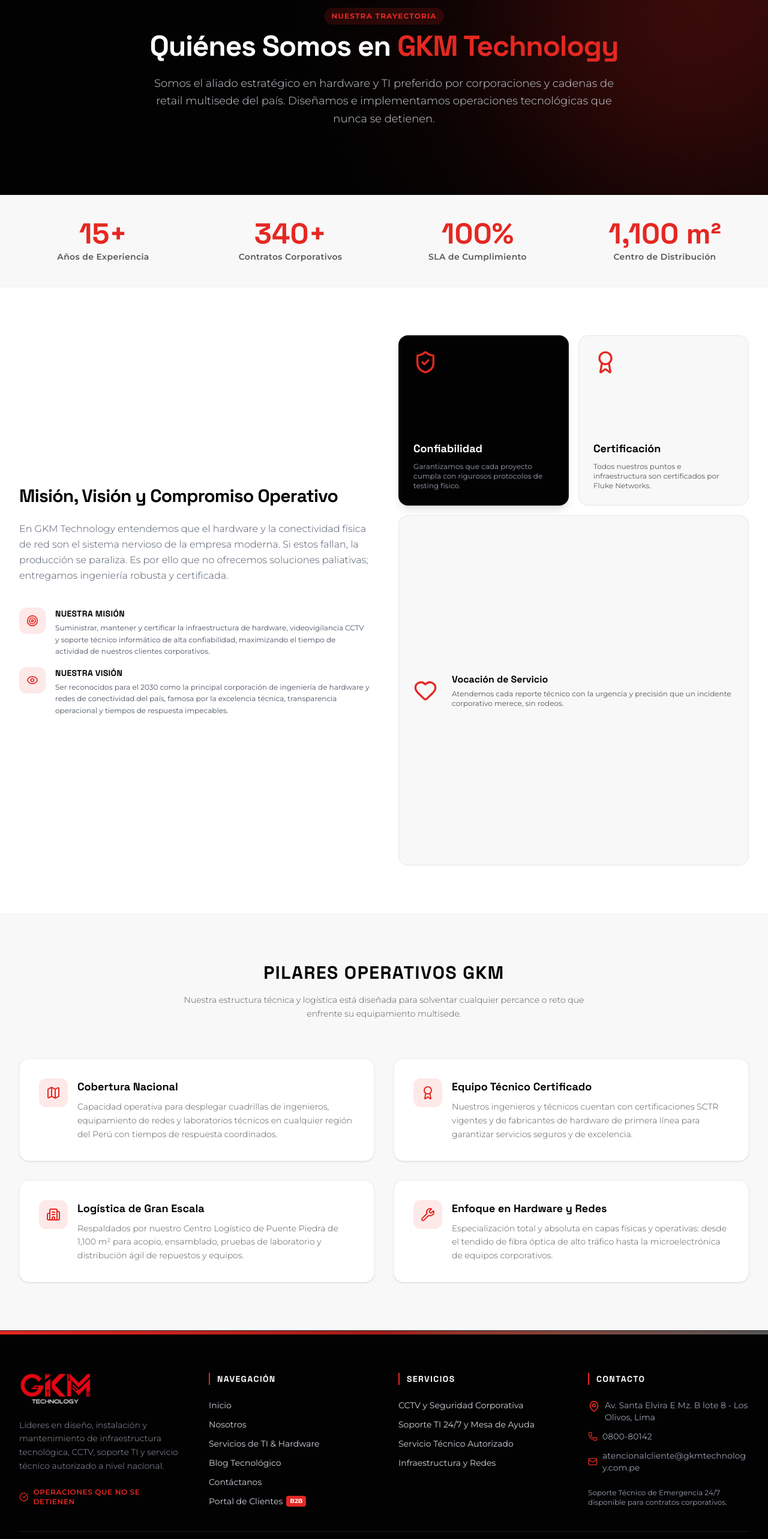
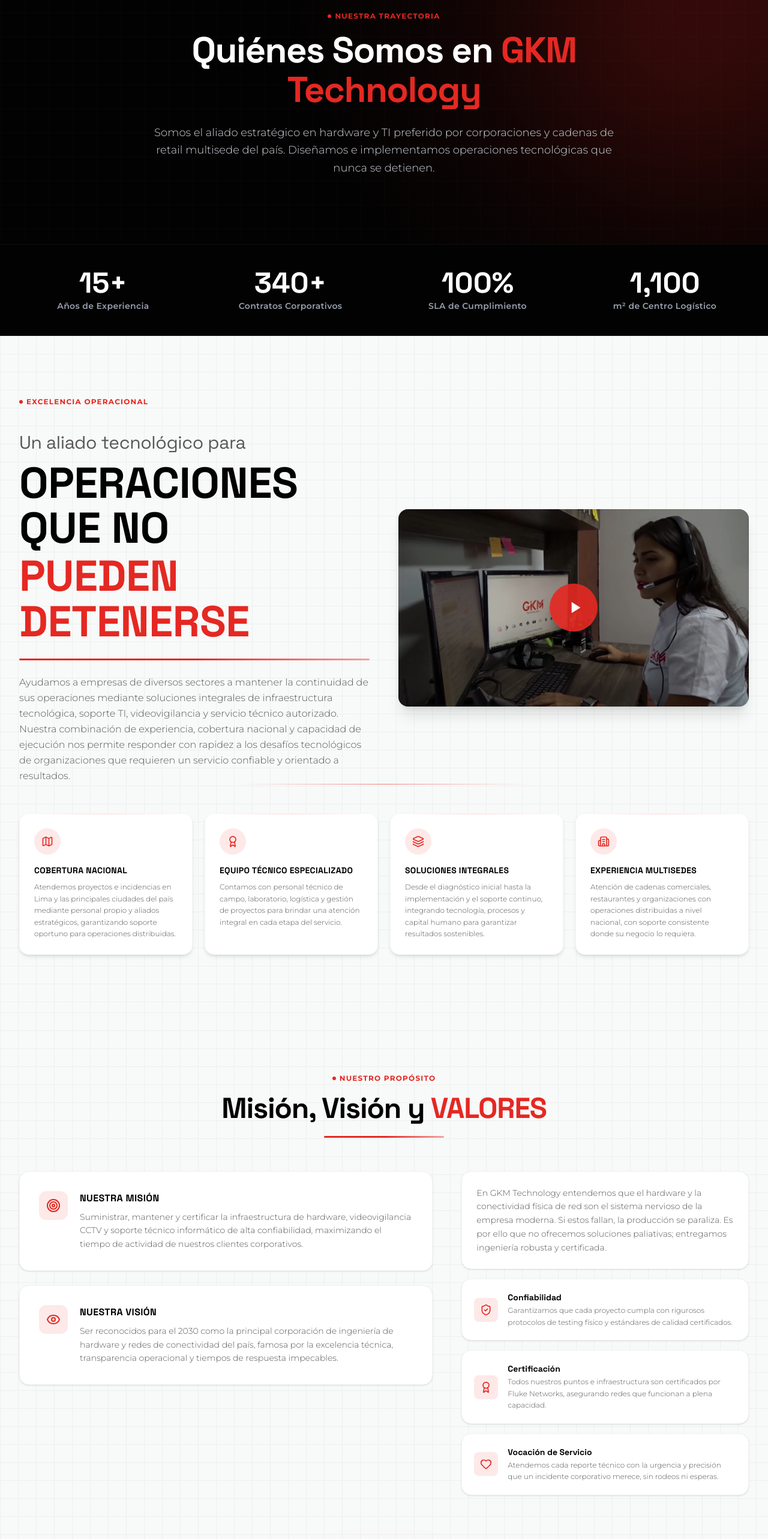
Before and after one commit to Rafael-PG/gkm-landingpage, a Next.js app: page /nosotros in a window 1280 px wide. Shown: the part 180-2746 px from the top of the page at 60% size. Built offline with nearby package versions, Linux system fonts and the light colour scheme.

Commit message:
add
empezando el "nosotros"

```diff
--- a/src/app/nosotros/page.tsx
+++ b/src/app/nosotros/page.tsx
@@ -1,25 +1,83 @@
 "use client";
 
+import { useEffect, useRef, useState } from 'react';
 import { motion } from 'motion/react';
-import { Target, Eye, ShieldCheck, Award, Heart, Map, Building2, Wrench } from 'lucide-react';
+import { Target, Eye, ShieldCheck, Award, Heart } from 'lucide-react';
+import ExcelenciaSection from '@/components/home/ExcelenciaSection';
+import SucursalesSection from '@/components/home/SucursalesSection';
+import TestimonialsSection from '@/components/home/TestimonialsSection';
+import ContactSection from '@/components/home/ContactSection';
+
+const stats = [
+  { value: 15, suffix: '+', label: 'Años de Experiencia' },
+  { value: 340, suffix: '+', label: 'Contratos Corporativos' },
+  { value: 100, suffix: '%', label: 'SLA de Cumplimiento' },
+  { label: '1,100 m² de Centro Logístico', value: null as number | null, suffix: '' },
+];
+
+function AnimatedStat({ stat, visible }: { stat: typeof stats[0]; visible: boolean }) {
+  const [count, setCount] = useState(0);
+  const hasAnimated = useRef(false);
+
+  useEffect(() => {
+    if (!visible || hasAnimated.current || stat.value === null) return;
+    hasAnimated.current = true;
+    const target = stat.value;
+    const duration = 1500;
+    const start = performance.now();
+    const raf = () => {
+      const elapsed = performance.now() - start;
+      const progress = Math.min(elapsed / duration, 1);
+      const eased = 1 - Math.pow(1 - progress, 3);
+      setCount(Math.round(eased * target));
+      if (progress < 1) requestAnimationFrame(raf);
+    };
+    requestAnimationFrame(raf);
+  }, [visible, stat.value]);
+
+  return (
+    <motion.div
+      initial={{ opacity: 0, y: 20 }}
+      animate={visible ? { opacity: 1, y: 0 } : {}}
+      transition={{ duration: 0.5 }}
+      className="text-center space-y-1"
+    >
+      <p className="font-display font-extrabold text-3xl md:text-5xl text-white">
+        {stat.value !== null ? count : stat.label.split(' ')[0]}{stat.suffix}
+      </p>
+      <p className="text-xs md:text-sm font-semibold text-gray-400 tracking-wide">
+        {stat.value !== null ? stat.label : stat.label.split(' ').slice(1).join(' ')}
+      </p>
+    </motion.div>
+  );
+}
 
 export default function Nosotros() {
-  const stats = [
-    { value: '15+', label: 'Años de Experiencia' },
-    { value: '340+', label: 'Contratos Corporativos' },
-    { value: '100%', label: 'SLA de Cumplimiento' },
-    { value: '1,100 m²', label: 'Centro de Distribución' }
+  const [statsVisible, setStatsVisible] = useState(false);
+  const statsRef = useRef<HTMLDivElement>(null);
+
+  const misVis = [
+    {
+      icon: Target,
+      title: 'Nuestra Misión',
+      desc: 'Suministrar, mantener y certificar la infraestructura de hardware, videovigilancia CCTV y soporte técnico informático de alta confiabilidad, maximizando el tiempo de actividad de nuestros clientes corporativos.',
+    },
+    {
+      icon: Eye,
+      title: 'Nuestra Visión',
+      desc: 'Ser reconocidos para el 2030 como la principal corporación de ingeniería de hardware y redes de conectividad del país, famosa por la excelencia técnica, transparencia operacional y tiempos de respuesta impecables.',
+    },
   ];
 
-  const corePillars = [
-    { title: 'Cobertura Nacional', desc: 'Capacidad operativa para desplegar cuadrillas de ingenieros, equipamiento de redes y laboratorios técnicos en cualquier región del Perú con tiempos de respuesta coordinados.', icon: Map },
-    { title: 'Equipo Técnico Certificado', desc: 'Nuestros ingenieros y técnicos cuentan con certificaciones SCTR vigentes y de fabricantes de hardware de primera línea para garantizar servicios seguros y de excelencia.', icon: Award },
-    { title: 'Logística de Gran Escala', desc: 'Respaldados por nuestro Centro Logístico de Puente Piedra de 1,100 m² para acopio, ensamblado, pruebas de laboratorio y distribución ágil de repuestos y equipos.', icon: Building2 },
-    { title: 'Enfoque en Hardware y Redes', desc: 'Especialización total y absoluta en capas físicas y operativas: desde el tendido de fibra óptica de alto tráfico hasta la microelectrónica de equipos corporativos.', icon: Wrench }
+  const valores = [
+    { icon: ShieldCheck, title: 'Confiabilidad', desc: 'Garantizamos que cada proyecto cumpla con rigurosos protocolos de testing físico y estándares de calidad certificados.' },
+    { icon: Award, title: 'Certificación', desc: 'Todos nuestros puntos e infraestructura son certificados por Fluke Networks, asegurando redes que funcionan a plena capacidad.' },
+    { icon: Heart, title: 'Vocación de Servicio', desc: 'Atendemos cada reporte técnico con la urgencia y precisión que un incidente corporativo merece, sin rodeos ni esperas.' },
   ];
 
   return (
-    <div className="bg-white font-sans text-gray-700">
+    <div>
+      {/* HERO */}
       <section className="relative py-20 md:py-28 bg-brand-dark text-white overflow-hidden">
         <motion.div
           animate={{ scale: [1, 1.2, 1], opacity: [0.12, 0.2, 0.12] }}
@@ -27,129 +85,146 @@
           className="absolute -top-20 -right-20 w-[450px] h-[450px] bg-brand-red rounded-full blur-[120px] pointer-events-none"
         />
         <div className="absolute inset-0 bg-[radial-gradient(circle_at_top_right,rgba(229,40,34,0.15),transparent_60%)]" />
+        <div className="absolute inset-0 opacity-[0.03] bg-[linear-gradient(to_right,#808080_1px,transparent_1px),linear-gradient(to_bottom,#808080_1px,transparent_1px)] bg-[size:40px_40px] pointer-events-none" />
 
+        <div className="relative z-10 max-w-7xl mx-auto px-4 sm:px-6 lg:px-8">
           <motion.div
             variants={{ hidden: { opacity: 0 }, visible: { opacity: 1, transition: { staggerChildren: 0.15 } } }}
             initial="hidden"
             animate="visible"
-          className="max-w-7xl mx-auto px-4 sm:px-6 lg:px-8 relative z-10 text-center"
+            className="text-center max-w-4xl mx-auto"
           >
-          <motion.span variants={{ hidden: { opacity: 0, scale: 0.9 }, visible: { opacity: 1, scale: 1, transition: { type: "spring", stiffness: 100 } } }} className="text-brand-red font-bold text-xs tracking-widest uppercase bg-brand-red/15 px-3 py-1.5 rounded-full inline-block mb-3">Nuestra Trayectoria</motion.span>
-          <motion.h1 variants={{ hidden: { opacity: 0, y: 25 }, visible: { opacity: 1, y: 0, transition: { duration: 0.7, ease: "easeOut" } } }} className="font-display font-extrabold text-3xl md:text-5xl tracking-tight mb-6">Quiénes Somos en <span className="text-brand-red">GKM Technology</span></motion.h1>
-          <motion.p variants={{ hidden: { opacity: 0, y: 15 }, visible: { opacity: 1, y: 0, transition: { duration: 0.7, ease: "easeOut" } } }} className="max-w-3xl mx-auto text-gray-300 text-base md:text-lg leading-relaxed font-light">
+            <motion.span
+              variants={{ hidden: { opacity: 0, scale: 0.9 }, visible: { opacity: 1, scale: 1, transition: { type: "spring", stiffness: 100 } } }}
+              className="inline-flex items-center gap-1.5 text-brand-red font-bold text-xs tracking-widest uppercase mb-4"
+            >
+              <span className="w-1.5 h-1.5 rounded-full bg-brand-red" />Nuestra Trayectoria
+            </motion.span>
+            <motion.h1
+              variants={{ hidden: { opacity: 0, y: 25 }, visible: { opacity: 1, y: 0, transition: { duration: 0.7, ease: "easeOut" } } }}
+              className="font-display font-extrabold text-3xl md:text-6xl tracking-tight leading-[1.1] mb-6"
+            >
+              Quiénes Somos en{' '}
+              <span className="text-brand-red">GKM Technology</span>
+            </motion.h1>
+            <motion.p
+              variants={{ hidden: { opacity: 0, y: 15 }, visible: { opacity: 1, y: 0, transition: { duration: 0.7, ease: "easeOut" } } }}
+              className="text-gray-300 text-base md:text-lg leading-relaxed font-light max-w-3xl mx-auto"
+            >
               Somos el aliado estratégico en hardware y TI preferido por corporaciones y cadenas de retail multisede del país. Diseñamos e implementamos operaciones tecnológicas que nunca se detienen.
             </motion.p>
           </motion.div>
+        </div>
       </section>
 
-      <section className="bg-brand-light border-y border-gray-100 py-10">
+      {/* STATS BAR */}
+      <section ref={statsRef} className="bg-brand-dark border-t border-white/5 py-10">
         <div className="max-w-7xl mx-auto px-4 sm:px-6 lg:px-8">
           <motion.div
-            variants={{ hidden: { opacity: 0 }, visible: { opacity: 1, transition: { staggerChildren: 0.1 } } }}
             initial="hidden"
             whileInView="visible"
-            viewport={{ once: true, margin: "-100px" }}
+            viewport={{ once: true, margin: "-80px" }}
+            onViewportEnter={() => setStatsVisible(true)}
             className="grid grid-cols-2 lg:grid-cols-4 gap-8 text-center"
           >
             {stats.map((stat, idx) => (
-              <motion.div key={idx} variants={{ hidden: { opacity: 0, y: 20 }, visible: { opacity: 1, y: 0, transition: { duration: 0.5, ease: "easeOut" } } }} className="space-y-1">
-                <p className="font-display font-extrabold text-3xl md:text-5xl text-brand-red">{stat.value}</p>
-                <p className="text-xs md:text-sm font-semibold text-brand-gray tracking-wide">{stat.label}</p>
-              </motion.div>
+              <AnimatedStat key={idx} stat={stat} visible={statsVisible} />
             ))}
           </motion.div>
         </div>
       </section>
 
-      <section className="py-20 overflow-hidden">
-        <div className="max-w-7xl mx-auto px-4 sm:px-6 lg:px-8">
-          <div className="grid grid-cols-1 md:grid-cols-2 gap-12 items-center">
-            <motion.div initial={{ opacity: 0, x: -35 }} whileInView={{ opacity: 1, x: 0 }} viewport={{ once: true, margin: "-100px" }} transition={{ duration: 0.7 }} className="space-y-6">
-              <h2 className="font-display font-extrabold text-2xl md:text-3xl text-brand-dark leading-tight tracking-tight">Misión, Visión y Compromiso Operativo</h2>
-              <p className="text-gray-600 leading-relaxed font-light">
-                En GKM Technology entendemos que el hardware y la conectividad física de red son el sistema nervioso de la empresa moderna. Si estos fallan, la producción se paraliza. Es por ello que no ofrecemos soluciones paliativas; entregamos ingeniería robusta y certificada.
-              </p>
-              <div className="space-y-4 pt-4">
-                <div className="flex items-start gap-4">
-                  <div className="p-3 bg-brand-red/10 text-brand-red rounded-xl"><Target className="w-5 h-5" /></div>
-                  <div>
-                    <h4 className="font-display font-bold text-sm text-brand-dark uppercase tracking-wide">Nuestra Misión</h4>
-                    <p className="text-xs text-gray-600 mt-1 leading-relaxed">
-                      Suministrar, mantener y certificar la infraestructura de hardware, videovigilancia CCTV y soporte técnico informático de alta confiabilidad, maximizando el tiempo de actividad de nuestros clientes corporativos.
-                    </p>
+      {/* EXCELENCIA SECTION */}
+      <ExcelenciaSection />
+
+      {/* MISIÓN, VISIÓN Y VALORES */}
+      <section className="relative bg-[#F8F9F9] py-16 md:py-24 overflow-hidden">
+        <div className="absolute inset-0 pointer-events-none overflow-hidden">
+          <div className="absolute inset-0 opacity-[0.08] bg-[linear-gradient(to_right,#808080_1px,transparent_1px),linear-gradient(to_bottom,#808080_1px,transparent_1px)] bg-[size:30px_30px]" />
+          <div className="absolute inset-0 opacity-[0.06] bg-[radial-gradient(circle,#808080_0.7px,transparent_0.7px)] bg-[size:14px_14px]" />
         </div>
-                </div>
-                <div className="flex items-start gap-4">
-                  <div className="p-3 bg-brand-red/10 text-brand-red rounded-xl"><Eye className="w-5 h-5" /></div>
-                  <div>
-                    <h4 className="font-display font-bold text-sm text-brand-dark uppercase tracking-wide">Nuestra Visión</h4>
-                    <p className="text-xs text-gray-600 mt-1 leading-relaxed">
-                      Ser reconocidos para el 2030 como la principal corporación de ingeniería de hardware y redes de conectividad del país, famosa por la excelencia técnica, transparencia operacional y tiempos de respuesta impecables.
-                    </p>
-                  </div>
-                </div>
-              </div>
+
+        <div className="relative z-10 max-w-7xl mx-auto px-4 sm:px-6 lg:px-8">
+          <motion.div
+            initial={{ opacity: 0, y: 30 }}
+            whileInView={{ opacity: 1, y: 0 }}
+            viewport={{ once: true }}
+            transition={{ duration: 0.6 }}
+            className="text-center mb-14 space-y-3"
+          >
+            <span className="inline-flex items-center gap-1.5 text-brand-red font-bold text-xs tracking-widest uppercase">
+              <span className="w-1.5 h-1.5 rounded-full bg-brand-red" />Nuestro Propósito
+            </span>
+            <h2 className="font-display font-extrabold text-3xl md:text-5xl text-brand-dark tracking-tight leading-tight">
+              Misión, Visión y{' '}
+              <span className="text-brand-red">VALORES</span>
+            </h2>
+            <div className="h-[3px] w-full max-w-[200px] bg-gradient-to-r from-brand-red via-brand-red to-brand-red/40 rounded-full mt-4 mx-auto" />
           </motion.div>
 
+          <div className="grid grid-cols-1 lg:grid-cols-12 gap-8 lg:gap-12">
+            <div className="lg:col-span-7 space-y-6">
+              {misVis.map((item, idx) => (
                 <motion.div
-              variants={{ hidden: { opacity: 0 }, visible: { opacity: 1, transition: { staggerChildren: 0.1 } } }}
-              initial="hidden"
-              whileInView="visible"
-              viewport={{ once: true, margin: "-100px" }}
-              className="grid grid-cols-2 gap-4"
-            >
-              <motion.div variants={{ hidden: { opacity: 0, scale: 0.95, y: 15 }, visible: { opacity: 1, scale: 1, y: 0, transition: { duration: 0.5 } } }} whileHover={{ y: -5, transition: { duration: 0.2 } }} className="bg-brand-dark text-white p-6 rounded-2xl flex flex-col justify-between aspect-square border border-brand-gray/20 shadow-lg">
-                <ShieldCheck className="w-10 h-10 text-brand-red" />
-                <div>
-                  <h4 className="font-display font-bold text-lg mb-2">Confiabilidad</h4>
-                  <p className="text-xs text-gray-400">Garantizamos que cada proyecto cumpla con rigurosos protocolos de testing físico.</p>
-                </div>
-              </motion.div>
-              <motion.div variants={{ hidden: { opacity: 0, scale: 0.95, y: 15 }, visible: { opacity: 1, scale: 1, y: 0, transition: { duration: 0.5, delay: 0.05 } } }} whileHover={{ y: -5, transition: { duration: 0.2 } }} className="bg-brand-light p-6 rounded-2xl flex flex-col justify-between aspect-square border border-gray-200">
-                <Award className="w-10 h-10 text-brand-red" />
-                <div>
-                  <h4 className="font-display font-bold text-lg text-brand-dark mb-2">Certificación</h4>
-                  <p className="text-xs text-brand-gray">Todos nuestros puntos e infraestructura son certificados por Fluke Networks.</p>
-                </div>
-              </motion.div>
-              <motion.div variants={{ hidden: { opacity: 0, scale: 0.95, y: 15 }, visible: { opacity: 1, scale: 1, y: 0, transition: { duration: 0.5, delay: 0.1 } } }} whileHover={{ y: -5, transition: { duration: 0.2 } }} className="bg-brand-light p-6 rounded-2xl flex flex-col justify-between aspect-square border border-gray-200 col-span-2 flex-row items-center gap-6">
-                <Heart className="w-10 h-10 text-brand-red flex-shrink-0" />
-                <div>
-                  <h4 className="font-display font-bold text-base text-brand-dark mb-1">Vocación de Servicio</h4>
-                  <p className="text-xs text-brand-gray">Atendemos cada reporte técnico con la urgencia y precisión que un incidente corporativo merece, sin rodeos.</p>
-                </div>
-              </motion.div>
-            </motion.div>
-          </div>
-        </div>
-      </section>
-
-      <section className="bg-brand-light py-20 border-t border-gray-100">
-        <div className="max-w-7xl mx-auto px-4 sm:px-6 lg:px-8">
-          <div className="text-center max-w-2xl mx-auto mb-16">
-            <h2 className="font-display font-extrabold text-2xl md:text-3xl text-brand-dark uppercase tracking-wider mb-4">Pilares Operativos GKM</h2>
-            <p className="text-brand-gray text-sm leading-relaxed font-light">Nuestra estructura técnica y logística está diseñada para solventar cualquier percance o reto que enfrente su equipamiento multisede.</p>
-          </div>
-          <div className="grid grid-cols-1 md:grid-cols-2 gap-8">
-            {corePillars.map((pillar, index) => (
-              <motion.div
-                key={index}
+                  key={item.title}
                   initial={{ opacity: 0, y: 20 }}
                   whileInView={{ opacity: 1, y: 0 }}
                   viewport={{ once: true }}
-                transition={{ duration: 0.5, delay: index * 0.1 }}
-                className="bg-white p-8 rounded-2xl border border-gray-100 shadow-sm flex gap-4 items-start"
+                  transition={{ duration: 0.5, delay: idx * 0.1 }}
+                  className="bg-white rounded-2xl p-6 md:p-8 border border-gray-100 shadow-sm flex items-start gap-5"
                 >
-                <div className="p-3 bg-brand-red/10 text-brand-red rounded-xl flex-shrink-0"><pillar.icon className="w-6 h-6" /></div>
+                  <div className="w-12 h-12 rounded-xl bg-brand-red/10 flex items-center justify-center flex-shrink-0">
+                    <item.icon className="w-6 h-6 text-brand-red" />
+                  </div>
                   <div className="space-y-2">
-                  <h3 className="font-display font-bold text-lg text-brand-dark">{pillar.title}</h3>
-                  <p className="text-sm text-brand-gray leading-relaxed font-light">{pillar.desc}</p>
+                    <h3 className="font-display font-bold text-base text-brand-dark uppercase tracking-wide">{item.title}</h3>
+                    <p className="text-sm text-brand-gray leading-relaxed font-light">{item.desc}</p>
+                  </div>
+                </motion.div>
+              ))}
+            </div>
+
+            <div className="lg:col-span-5 space-y-4">
+              <motion.p
+                initial={{ opacity: 0, y: 20 }}
+                whileInView={{ opacity: 1, y: 0 }}
+                viewport={{ once: true }}
+                transition={{ duration: 0.5 }}
+                className="text-sm text-brand-gray leading-relaxed font-light bg-white rounded-2xl p-6 border border-gray-100 shadow-sm"
+              >
+                En GKM Technology entendemos que el hardware y la conectividad física de red son el sistema nervioso de la empresa moderna. Si estos fallan, la producción se paraliza. Es por ello que no ofrecemos soluciones paliativas; entregamos ingeniería robusta y certificada.
+              </motion.p>
+              {valores.map((item, idx) => (
+                <motion.div
+                  key={item.title}
+                  initial={{ opacity: 0, y: 20 }}
+                  whileInView={{ opacity: 1, y: 0 }}
+                  viewport={{ once: true }}
+                  transition={{ duration: 0.5, delay: 0.15 + idx * 0.08 }}
+                  className="bg-white rounded-2xl p-5 border border-gray-100 shadow-sm flex items-center gap-4"
+                >
+                  <div className="w-10 h-10 rounded-lg bg-brand-red/10 flex items-center justify-center flex-shrink-0">
+                    <item.icon className="w-5 h-5 text-brand-red" />
+                  </div>
+                  <div>
+                    <h4 className="font-display font-bold text-sm text-brand-dark">{item.title}</h4>
+                    <p className="text-xs text-brand-gray leading-relaxed font-light mt-0.5">{item.desc}</p>
                   </div>
                 </motion.div>
               ))}
             </div>
           </div>
+        </div>
       </section>
+
+      {/* SUCURSALES */}
+      <SucursalesSection />
+
+      {/* TESTIMONIALS */}
+      <TestimonialsSection />
+
+      {/* CONTACT */}
+      <ContactSection />
     </div>
   );
 }
```
Lines whose indentation alone changed are shown as unchanged.
